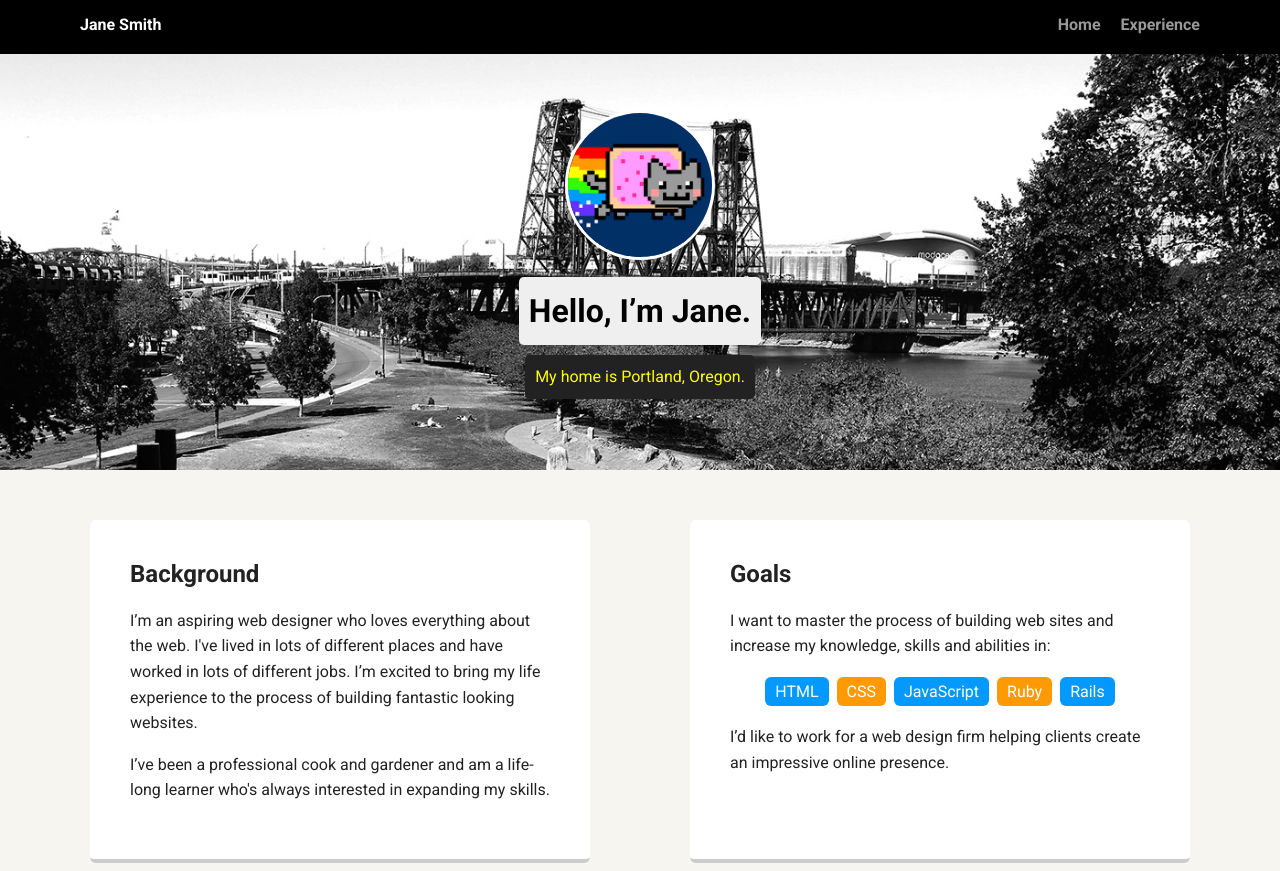
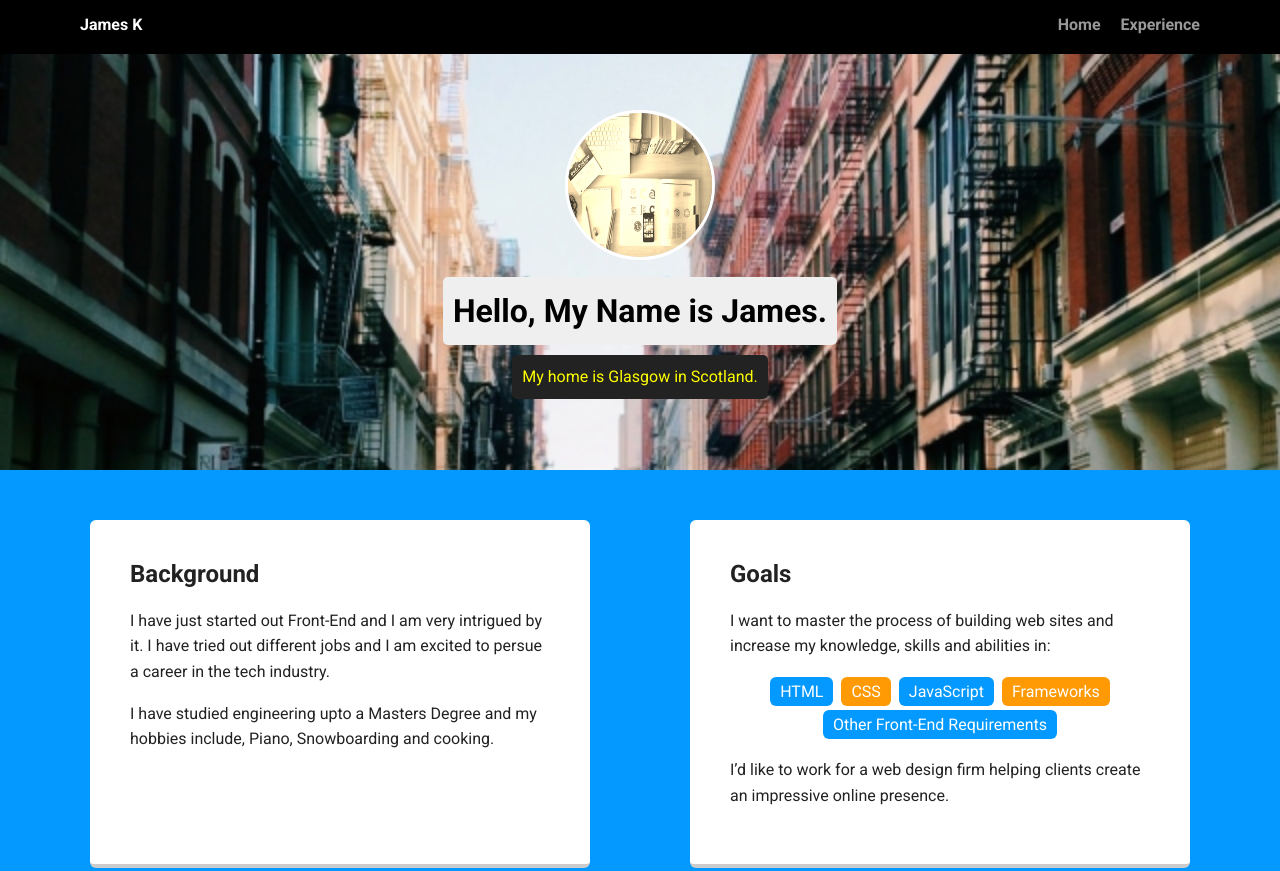
Before and after one commit to JKopal101/techdegree-project-1, a plain HTML site: page index.html in a window 1280 px wide. Shown: the top 871 px of the page. Drawn offline with Linux system fonts and the light colour scheme; a web font is replaced by a local one.

Commit message:
Made changes to all text, background and goals information and added a link to Home.

```diff
--- a/index.html
+++ b/index.html
@@ -2,7 +2,7 @@
 <html lang="en">
 <head>
   <meta charset="utf-8">
-  <title>Jane Smith's Profile</title>
+  <title>James's Personal Profile Page</title>
   <meta name="viewport" content="width=device-width, initial-scale=1.0">
   <link rel="stylesheet" href="styles.css">
   <link href="https://fonts.googleapis.com/css?family=Muli%7CRoboto:400,300,500,700,900" rel="stylesheet"></head>
@@ -10,23 +10,23 @@
 
     <div class="main-nav">
         <ul class="nav">
-          <li class="name">Jane Smith</li>
-          <li><a href="#">Home</a></li>
+          <li class="name">James K</li>
+          <li><a href="index.html">Home</a></li>
           <li><a href="#">Experience</a></li>
         </ul>
     </div>
 
     <header>
-      <img src="images/me.png" alt="Drawing of Jane Smith" class="profile-image">
-      <h1 class="tag name">Hello, I’m Jane.</h1>
-      <p class="tag location">My home is Portland, Oregon.</p>
+      <img src="images/profile image.jpg" alt="My Profile Photo" class="profile-image">
+      <h1 class="tag name">Hello, My Name is James.</h1>
+      <p class="tag location">My home is Glasgow in Scotland.</p>
     </header>
 
     <main class="flex">
       <div class="card">
         <h2>Background</h2>
-        <p>I’m an aspiring web designer who loves everything about the web. I've lived in lots of different places and have worked in lots of different jobs. I’m excited to bring my life experience to the process of building fantastic looking websites.</p>
-        <p>I’ve been a professional cook and gardener and am a life-long learner who's always interested in expanding my skills.</p>
+        <p>I have just started out Front-End and I am very intrigued by it. I have tried out different jobs and I am excited to persue a career in the tech industry.</p>
+        <p>I have studied engineering upto a Masters Degree and my hobbies include, Piano, Snowboarding and cooking.</p>
       </div>
 
       <div class="card">
@@ -36,8 +36,8 @@
           <li>HTML</li>
           <li>CSS</li>
           <li>JavaScript</li>
-          <li>Ruby</li>
-          <li>Rails</li>
+          <li>Frameworks</li>
+          <li>Other Front-End Requirements</li>
         </ul>
         <p>I’d like to work for a web design firm helping clients create an impressive online presence.</p>
       </div>
--- a/styles.css
+++ b/styles.css
@@ -9,7 +9,7 @@ body {
   text-align: center;
   font-family: 'Roboto', sans-serif;
   color: #222;
-  background: #f7f5f0;
+  background: #0399ff;
 }
 /* Link Styles */
 
@@ -57,7 +57,7 @@ a:hover {
 
 header {
   text-align: center;
-  background: url('images/portland.jpg') no-repeat top center ;
+  background: url('images/background\ image.jpg') no-repeat top center ;
   background-size: cover;
   overflow: hidden;
   padding-top: 60px;
```
Also changed, not shown: images/background image.jpg (added), images/profile image.jpg (added).
